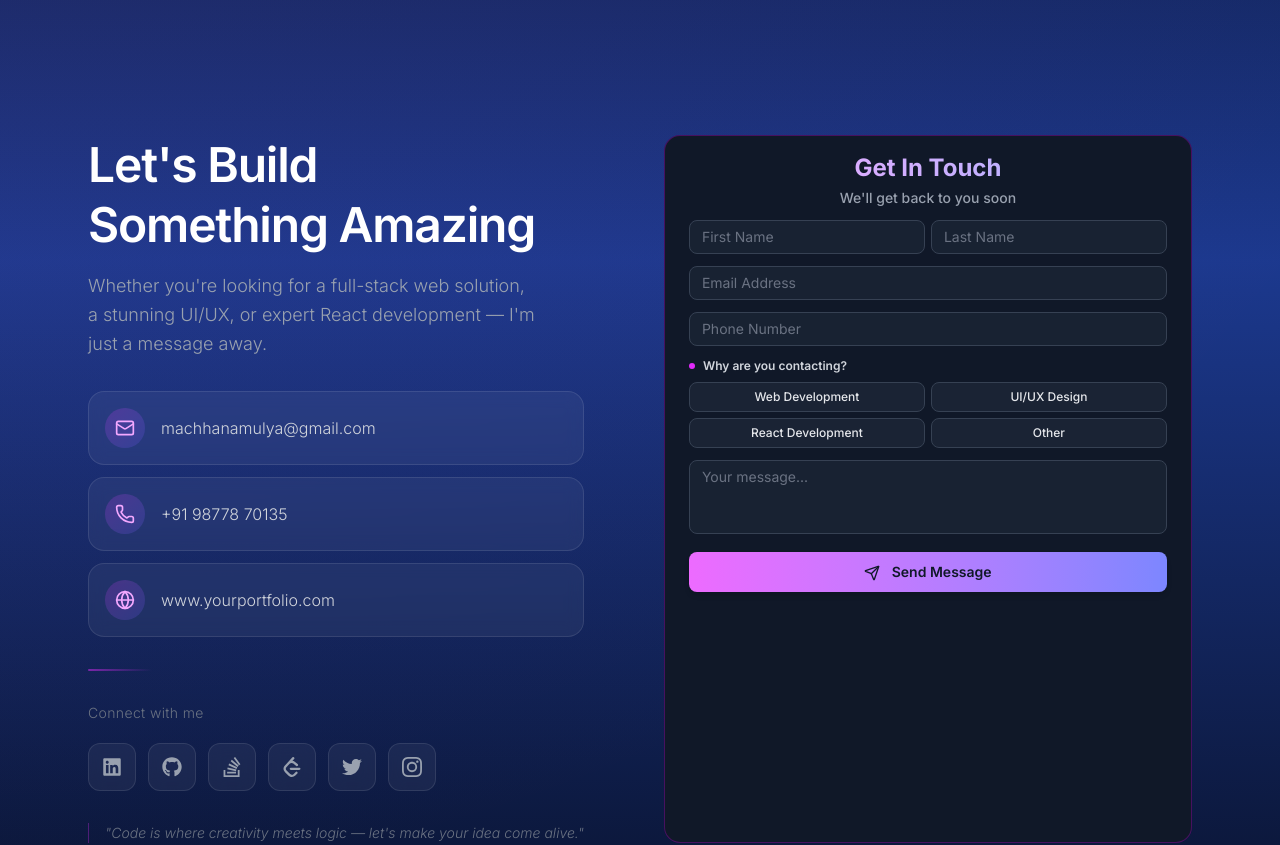
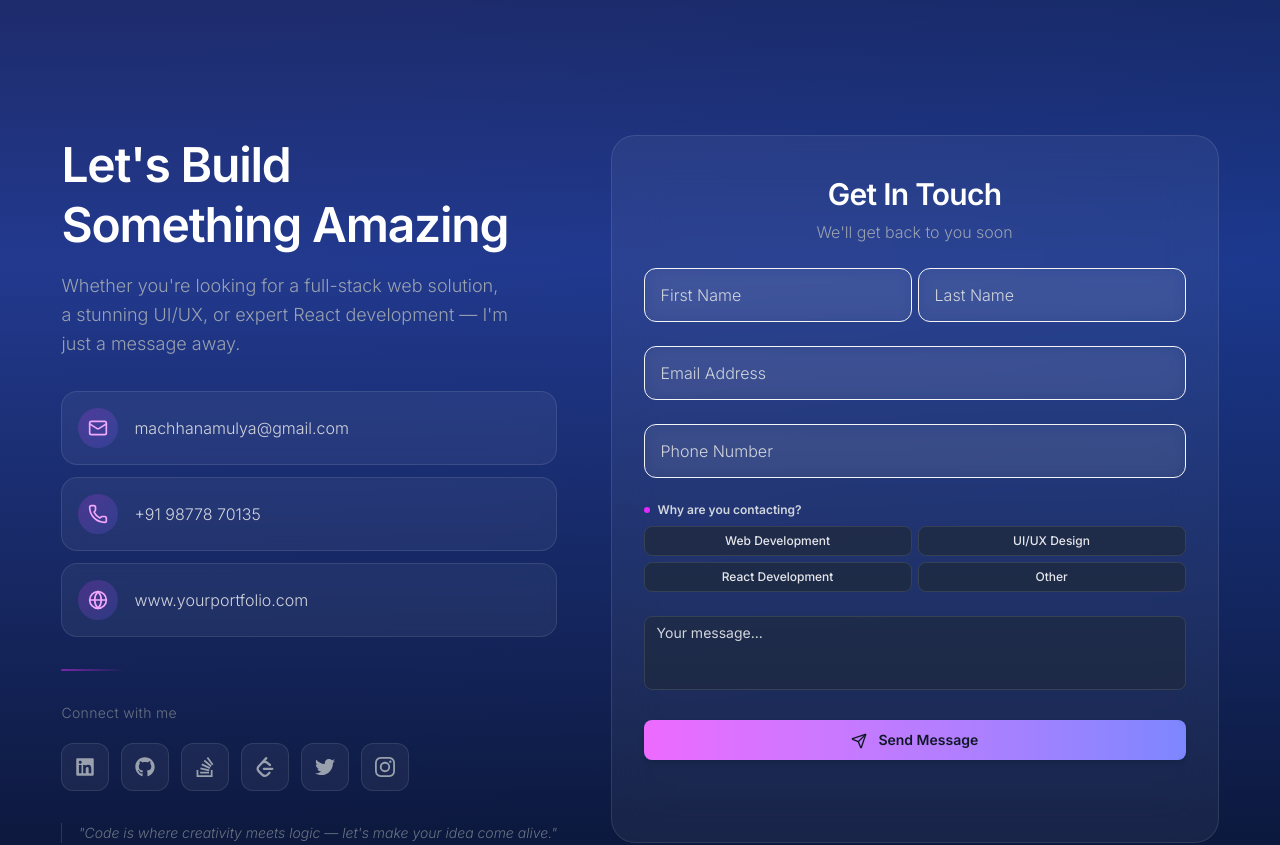
Before and after one commit to AmulyaMachhan/Portfolio, a React (Vite) app: page /contact in a window 1280 px wide. Shown: the part 760-1605 px from the top of the page. Built offline with nearby package versions, Linux system fonts and the light colour scheme.

Commit message:
Updated UI

```diff
--- a/src/pages/Contact/ContactForm.jsx
+++ b/src/pages/Contact/ContactForm.jsx
@@ -62,16 +62,16 @@ function ContactForm() {
     <form
       ref={formRef}
       onSubmit={(e) => handleSubmit(e)}
-      className="relative bg-gray-900 backdrop-blur-xl px-6 py-4 rounded-2xl border border-fuchsia-600/30
-               space-y-3 overflow-hidden
-             hover:shadow-[0_0_40px_-10px_rgba(236,72,153,0.5)] transition-shadow duration-500"
+      className="relative bg-white/5 backdrop-blur-xl px-8 py-10 rounded-3xl border border-white/10
+               space-y-6 overflow-hidden animate-fadeIn
+               hover:bg-white/[0.07] hover:border-white/20 transition-all duration-700"
     >
       {/* Header */}
-      <div className="text-center space-y-1 relative z-10">
-        <h3 className="text-2xl font-bold bg-gradient-to-r from-fuchsia-300 to-indigo-300 bg-clip-text text-transparent">
+      <div className="text-center space-y-2 relative z-10">
+        <h3 className="text-3xl font-semibold text-white tracking-tight">
           Get In Touch
         </h3>
-        <p className="text-gray-400 text-sm font-medium">
+        <p className="text-gray-400 text-base font-light">
           We'll get back to you soon
         </p>
       </div>
@@ -84,7 +84,9 @@ function ContactForm() {
           placeholder="First Name"
           value={firstName}
           onChange={(e) => setFirstName(e.target.value)}
-          className="px-3 py-1.5 bg-gray-800/60 border border-gray-700 rounded-lg text-sm text-gray-100 placeholder-gray-500 focus:border-fuchsia-500 focus:ring-1 focus:ring-fuchsia-500/30 transition"
+          className="px-4 py-3.5 bg-white/5 border rounded-xl text-base text-gray-100
+                     placeholder-gray-300 font-light backdrop-blur-sm
+                     transition-all duration-500 ease-out"
         />
 
         <input
@@ -93,7 +95,9 @@ function ContactForm() {
           placeholder="Last Name"
           value={lastName}
           onChange={(e) => setLastName(e.target.value)}
-          className="px-3 py-1.5 bg-gray-800/60 border border-gray-700 rounded-lg text-sm text-gray-100 placeholder-gray-500 focus:border-fuchsia-500 focus:ring-1 focus:ring-fuchsia-500/30 transition"
+          className="px-4 py-3.5 bg-white/5 border rounded-xl text-base text-gray-100
+                     placeholder-gray-300 font-light backdrop-blur-sm
+                     transition-all duration-500 ease-out"
         />
       </div>
 
@@ -103,7 +107,9 @@ function ContactForm() {
         placeholder="Email Address"
         value={email}
         onChange={(e) => setEmail(e.target.value)}
-        className="w-full px-3 py-1.5 bg-gray-800/60 border border-gray-700 rounded-lg text-sm text-gray-100 placeholder-gray-500 focus:border-fuchsia-500 focus:ring-1 focus:ring-fuchsia-500/30 transition"
+        className="w-full px-4 py-3.5 bg-white/5 border rounded-xl text-base text-gray-100
+                   placeholder-gray-300 font-light backdrop-blur-sm
+                   transition-all duration-500 ease-out"
       />
 
       <input
@@ -112,7 +118,9 @@ function ContactForm() {
         placeholder="Phone Number"
         value={phoneNumber}
         onChange={(e) => setPhoneNumber(e.target.value)}
-        className="w-full px-3 py-1.5 bg-gray-800/60 border border-gray-700 rounded-lg text-sm text-gray-100 placeholder-gray-500 focus:border-fuchsia-500 focus:ring-1 focus:ring-fuchsia-500/30 transition"
+        className="w-full px-4 py-3.5 bg-white/5 border rounded-xl text-base text-gray-100
+                   placeholder-gray-300 font-light backdrop-blur-sm
+                   transition-all duration-500 ease-out"
       />
       {/* Contact Reason */}
       <div className="space-y-2 relative z-10">
@@ -154,7 +162,7 @@ function ContactForm() {
         placeholder="Your message..."
         rows="3"
         onChange={(e) => setMessage(e.target.value)}
-        className="w-full px-3 py-1.5 bg-gray-800/60 border border-gray-700 rounded-lg text-sm text-gray-100 placeholder-gray-500 focus:border-fuchsia-500 focus:ring-1 focus:ring-fuchsia-500/30 transition resize-none"
+        className="w-full px-3 py-1.5 bg-gray-800/60 border border-gray-700 rounded-lg text-sm text-gray-100 placeholder-gray-300 focus:border-fuchsia-500 focus:ring-1 focus:ring-fuchsia-500/30 transition resize-none"
       ></textarea>
 
       {/* Submit Button */}
```
